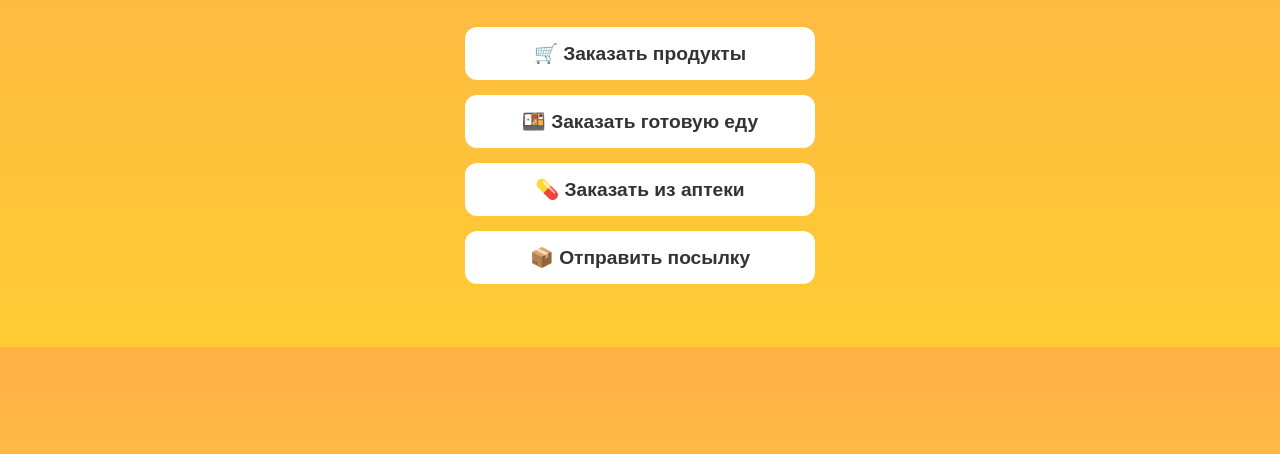
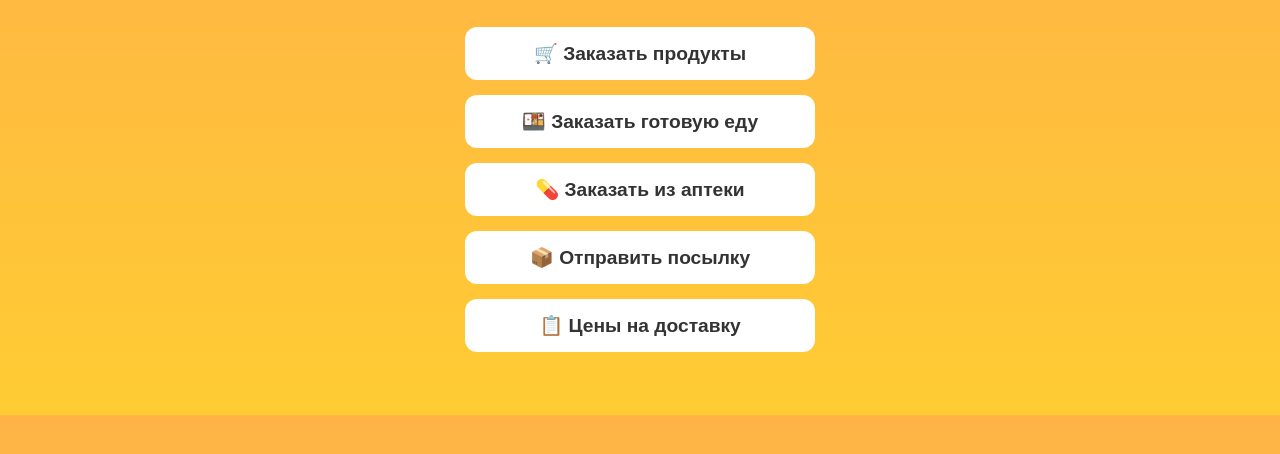
Before and after one commit to klient1/dotavka-zabota-, a plain HTML site: page index.html in a window 1280 px wide. Shown: the part 164-618 px from the top of the page. Drawn offline with Linux system fonts and the light colour scheme.

Commit message:
Update index.html

```diff
--- a/index.html
+++ b/index.html
@@ -52,5 +52,6 @@
 
   <a class="button" href="https://wa.me/77718748634?text=Здравствуйте!%20Хочу%20отправить%20посылку:%0AАдрес%20забора:%20__________________%0AАдрес%20доставки:%20__________________%0AКогда%20забрать:%20__________________">📦 Отправить посылку</a>
 
+  <a class="button" href="price.html">📋 Цены на доставку</a>
 </body>
 </html>
```
